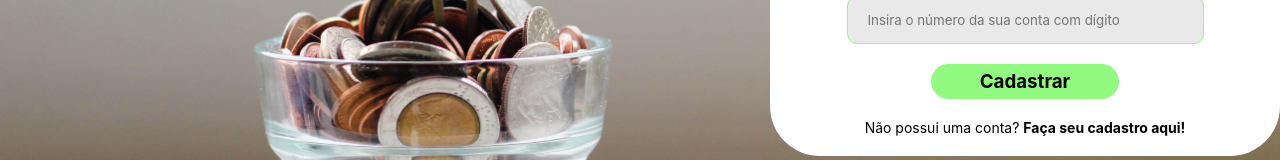
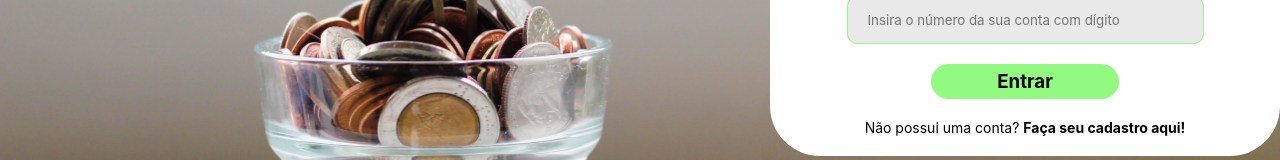
Before and after one commit to devbpatriciocosta/BancoBoleto, a Next.js app: page /loginPage in a window 1280 px wide. Shown: the part 428-588 px from the top of the page. Built offline with nearby package versions, Linux system fonts and the light colour scheme.

Commit message:
Children on button

```diff
--- a/src/components/buttons/OpenCreateButton.jsx
+++ b/src/components/buttons/OpenCreateButton.jsx
@@ -23,11 +23,11 @@ const StyledOpenCreateButton = styled.div`
   }
 `
 
-export default function OpenCreateButton() {
+export default function OpenCreateButton({ children, ...props }) {
   return (
-    <StyledOpenCreateButton>
-      <Link href="/initialSignupPage">
-        <h3>Cadastrar</h3>
+    <StyledOpenCreateButton {...props}>
+      <Link href="/loginPage">
+        <h3>{children}</h3>
       </Link>
     </StyledOpenCreateButton>
   )
```
